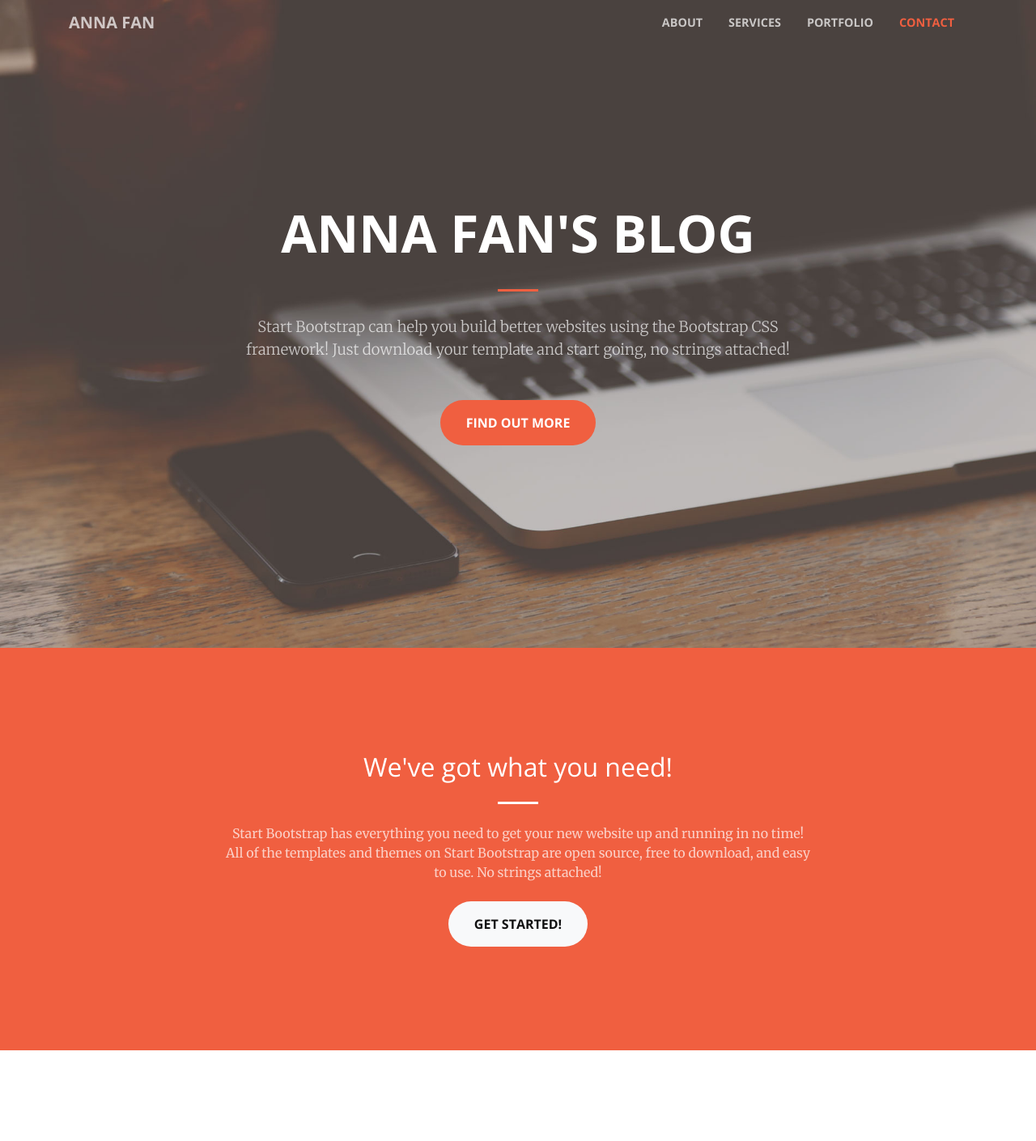
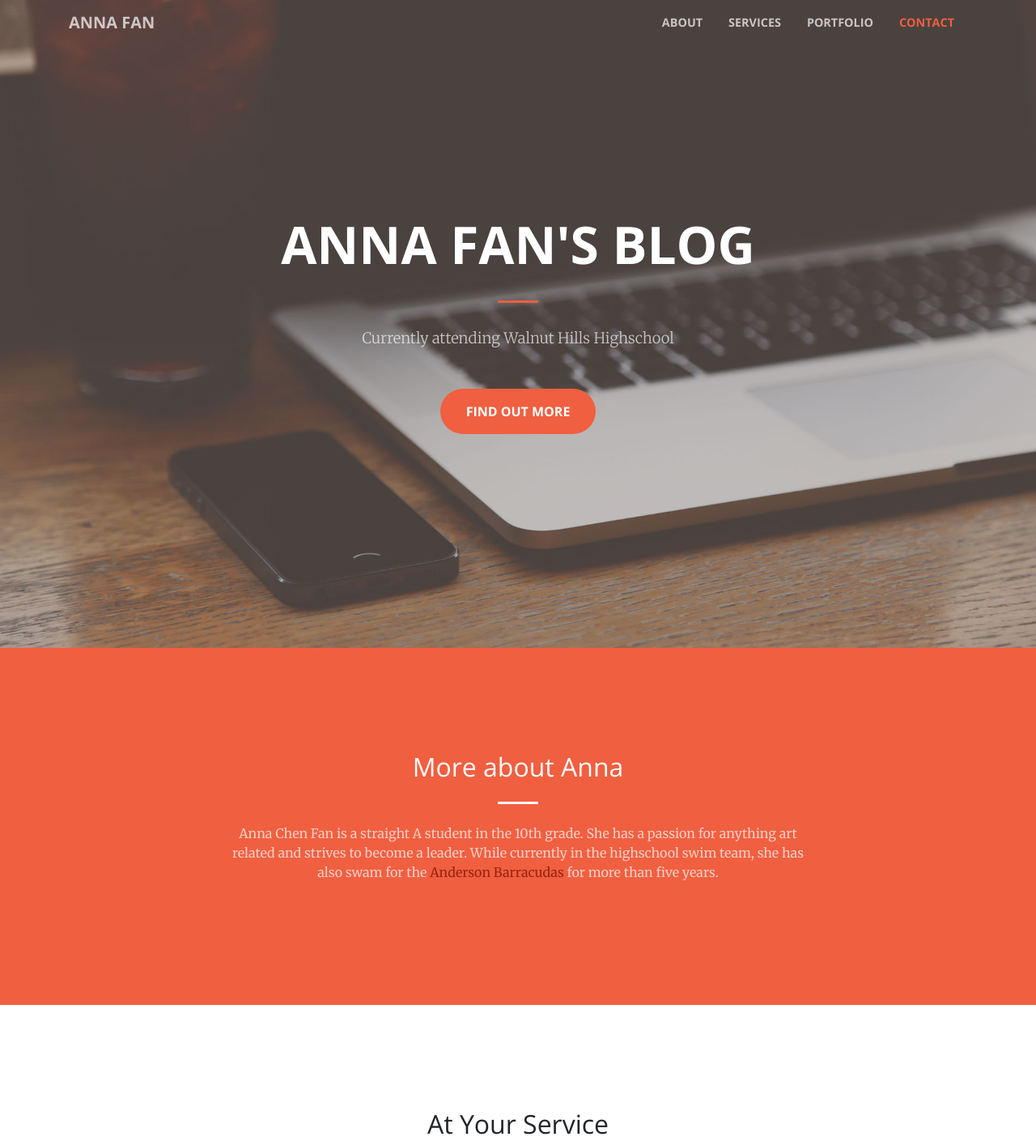
Before and after one commit to Afan19/annapolis, a Flask app: page / in a window 1280 px wide. Shown: the top 1409 px of the page at 81% size. Run offline with Flask 2, Linux system fonts and the light colour scheme; some libraries are stand-ins or nearby versions.

Commit message:
changes to wording, deleted a button, added hyperlink

```diff
--- a/templates/index.html
+++ b/templates/index.html
@@ -1,3 +1,4 @@
+
 <!DOCTYPE html>
 <html lang="en">
 
@@ -64,7 +65,7 @@
             <hr>
           </div>
           <div class="col-lg-8 mx-auto">
-            <p class="text-faded mb-5">Start Bootstrap can help you build better websites using the Bootstrap CSS framework! Just download your template and start going, no strings attached!</p>
+            <p class="text-faded mb-5">Currently attending Walnut Hills Highschool</p>
             <a class="btn btn-primary btn-xl js-scroll-trigger" href="#about">Find Out More</a>
           </div>
         </div>
@@ -75,10 +76,10 @@
       <div class="container">
         <div class="row">
           <div class="col-lg-8 mx-auto text-center">
-            <h2 class="section-heading text-white">We've got what you need!</h2>
+            <h2 class="section-heading text-white">More about Anna</h2>
             <hr class="light my-4">
-            <p class="text-faded mb-4">Start Bootstrap has everything you need to get your new website up and running in no time! All of the templates and themes on Start Bootstrap are open source, free to download, and easy to use. No strings attached!</p>
-            <a class="btn btn-light btn-xl js-scroll-trigger" href="#services">Get Started!</a>
+            <p class="text-faded mb-4">Anna Chen Fan is a straight A student in the 10th grade. She has a passion for anything art related and strives to become a leader. While currently in the highschool swim team, she has also swam for the <a href="https://www.teamunify.com/Home.jsp?_tabid_=0&team=ohlab" style="color: #98250D" > Anderson Barracudas </a> for more than five years. </p>
+
           </div>
         </div>
       </div>
@@ -237,18 +238,18 @@
           <div class="col-lg-8 mx-auto text-center">
             <h2 class="section-heading">Let's Get In Touch!</h2>
             <hr class="my-4">
-            <p class="mb-5">Ready to start your next project with us? That's great! Give us a call or send us an email and we will get back to you as soon as possible!</p>
+            <p class="mb-5">Contact me anytime! New opportunities of any kind are always welcome!</p>
           </div>
         </div>
         <div class="row">
           <div class="col-lg-4 ml-auto text-center">
             <i class="fa fa-phone fa-3x mb-3 sr-contact"></i>
-            <p>123-456-6789</p>
+            <p>(513)-888-0285</p>
           </div>
           <div class="col-lg-4 mr-auto text-center">
             <i class="fa fa-envelope-o fa-3x mb-3 sr-contact"></i>
             <p>
-              <a href="mailto:your-email@your-domain.com">feedback@startbootstrap.com</a>
+              <a href="mailto:your-email@your-domain.com">annafan1919@gmail.com</a>
             </p>
           </div>
         </div>
```
